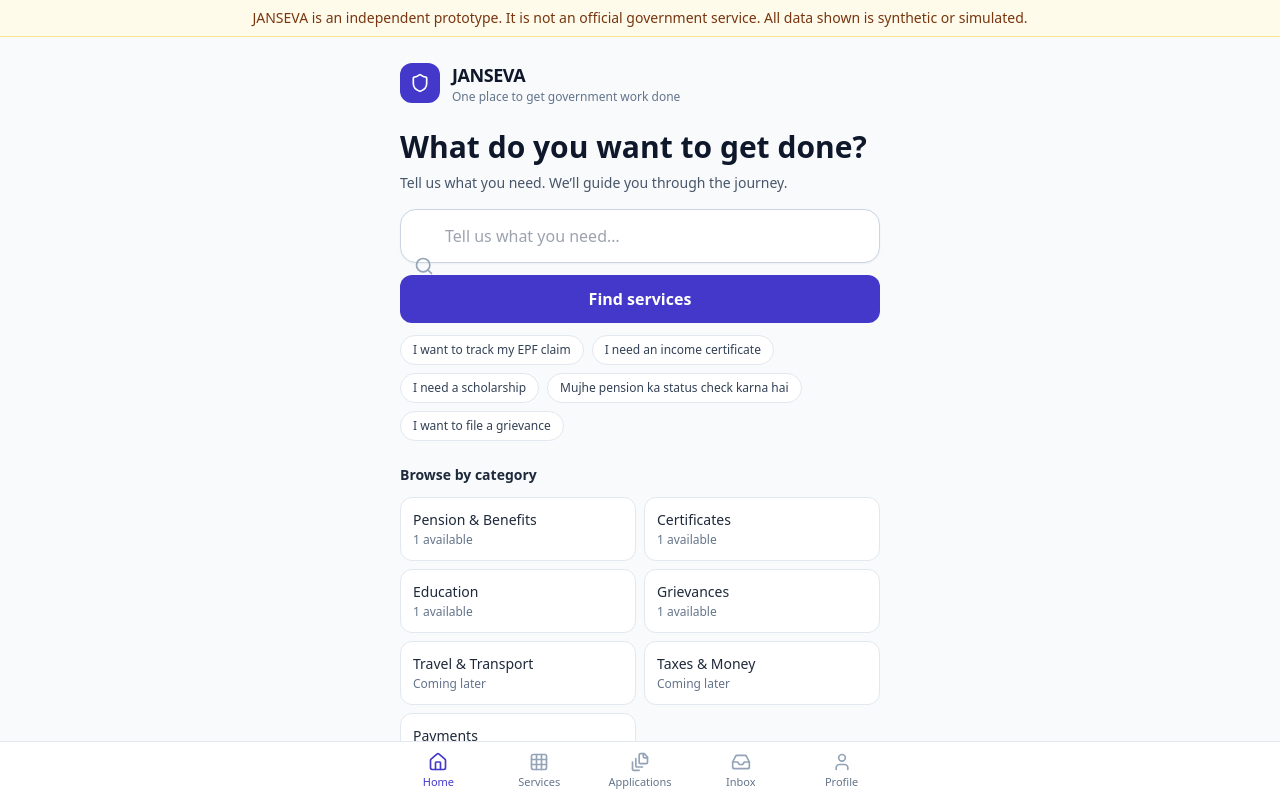
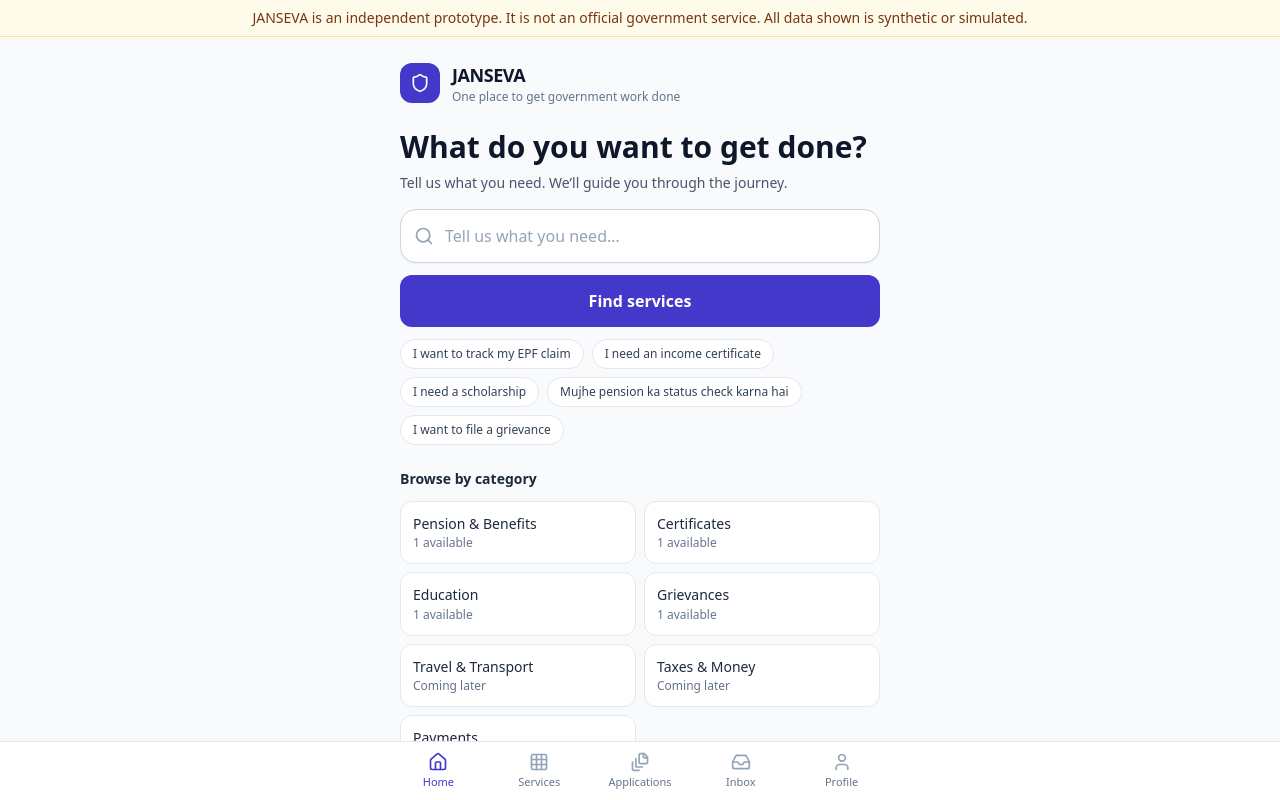
Before and after one commit to Aryan418-dev/my-epf, a Next.js app: page / in a window 1280 px wide. Shown: the top 800 px of the page. Built offline with nearby package versions, Linux system fonts and the light colour scheme.

Commit message:
UI fix: search icon inside input; cleaner category chips; hide overflow on filters

```diff
--- a/app/globals.css
+++ b/app/globals.css
@@ -13,3 +13,12 @@ body {
 .safe-pb {
   padding-bottom: env(safe-area-inset-bottom, 0px);
 }
+
+/* Hide scrollbar on horizontal category chips */
+.scrollbar-none {
+  -ms-overflow-style: none;
+  scrollbar-width: none;
+}
+.scrollbar-none::-webkit-scrollbar {
+  display: none;
+}
--- a/app/page.tsx
+++ b/app/page.tsx
@@ -37,12 +37,12 @@ export default function HomePage() {
       <Disclaimer />
 
       <header className="max-w-lg mx-auto px-4 pt-6 pb-2 flex items-center gap-3">
-        <div className="w-10 h-10 rounded-xl bg-indigo-700 flex items-center justify-center">
+        <div className="w-10 h-10 rounded-xl bg-indigo-700 flex items-center justify-center shrink-0">
           <Shield className="w-5 h-5 text-white" />
         </div>
-        <div>
+        <div className="min-w-0">
           <h1 className="text-lg font-bold text-slate-900 tracking-tight">JANSEVA</h1>
-          <p className="text-xs text-slate-500">One place to get government work done</p>
+          <p className="text-xs text-slate-500 truncate">One place to get government work done</p>
         </div>
       </header>
 
@@ -55,18 +55,24 @@ export default function HomePage() {
             Tell us what you need. We’ll guide you through the journey.
           </p>
 
-          <form onSubmit={onSubmit} className="relative">
-            <Search className="absolute left-3.5 top-1/2 -translate-y-1/2 w-5 h-5 text-slate-400" />
+          <form onSubmit={onSubmit} className="space-y-3">
+            <div className="relative">
+              <Search
+                className="pointer-events-none absolute left-3.5 top-1/2 -translate-y-1/2 w-5 h-5 text-slate-400"
+                aria-hidden
+              />
               <input
                 type="text"
                 value={query}
                 onChange={(e) => setQuery(e.target.value)}
                 placeholder="Tell us what you need…"
-              className="w-full pl-11 pr-4 py-3.5 rounded-2xl border border-slate-300 bg-white text-base focus:border-indigo-500 focus:ring-2 focus:ring-indigo-200 outline-none shadow-sm"
+                className="w-full pl-11 pr-4 py-3.5 rounded-2xl border border-slate-300 bg-white text-base text-slate-900 placeholder:text-slate-400 focus:border-indigo-500 focus:ring-2 focus:ring-indigo-200 outline-none shadow-sm"
+                autoComplete="off"
               />
+            </div>
             <button
               type="submit"
-              className="mt-3 w-full bg-indigo-700 hover:bg-indigo-800 text-white font-semibold py-3 rounded-xl"
+              className="w-full bg-indigo-700 hover:bg-indigo-800 active:bg-indigo-900 text-white font-semibold py-3.5 rounded-xl"
             >
               Find services
             </button>
@@ -81,7 +87,7 @@ export default function HomePage() {
                   setQuery(ex);
                   runSearch(ex);
                 }}
-                className="text-xs px-3 py-1.5 rounded-full bg-white border border-slate-200 text-slate-700 hover:border-indigo-300"
+                className="text-xs px-3 py-1.5 rounded-full bg-white border border-slate-200 text-slate-700 hover:border-indigo-300 active:bg-slate-50"
               >
                 {ex}
               </button>
@@ -99,10 +105,10 @@ export default function HomePage() {
                 <Link
                   key={s.id}
                   href={s.href}
-                  className="block bg-white rounded-2xl border border-slate-200 p-4 shadow-sm hover:border-indigo-300"
+                  className="block bg-white rounded-2xl border border-slate-200 p-4 shadow-sm hover:border-indigo-300 active:bg-slate-50"
                 >
                   <div className="flex items-start justify-between gap-2">
-                    <div>
+                    <div className="min-w-0">
                       <p className="font-semibold text-slate-900">{s.name}</p>
                       <p className="text-sm text-slate-600 mt-0.5">{s.description}</p>
                     </div>
@@ -126,9 +132,9 @@ export default function HomePage() {
                 <Link
                   key={c.id}
                   href={`/services?cat=${c.id}`}
-                  className="bg-white rounded-xl border border-slate-200 px-3 py-3 text-sm font-medium text-slate-800 hover:border-indigo-300"
+                  className="bg-white rounded-xl border border-slate-200 px-3 py-3 text-sm font-medium text-slate-800 hover:border-indigo-300 active:bg-slate-50"
                 >
-                  {c.name}
+                  <span className="block leading-snug">{c.name}</span>
                   <span className="block text-xs text-slate-500 font-normal mt-0.5">
                     {count > 0 ? `${count} available` : "Coming later"}
                   </span>
@@ -143,7 +149,7 @@ export default function HomePage() {
           <p className="text-sm text-slate-600">
             Discover → Understand → Apply → Track → Resolve. You don’t need to know which department owns the form.
           </p>
-          <div className="mt-3 flex flex-wrap gap-2">
+          <div className="mt-3 flex flex-wrap gap-3">
             <Link href="/login" className="text-sm font-medium text-indigo-700">
               Demo login →
             </Link>
--- a/app/services/page.tsx
+++ b/app/services/page.tsx
@@ -17,14 +17,14 @@ function ServicesList() {
       <Disclaimer />
       <div className="max-w-lg mx-auto px-4 pt-6">
         <h1 className="text-xl font-bold text-slate-900 mb-1">Services</h1>
-        <p className="text-sm text-slate-600 mb-5">
-          {catName ? catName : "All categories"} · Working prototypes are marked clearly
+        <p className="text-sm text-slate-600 mb-4">
+          {catName ? catName : "All categories"} · Working prototypes marked clearly
         </p>
 
-        <div className="flex gap-2 overflow-x-auto pb-3 mb-2 -mx-1 px-1">
+        <div className="flex gap-2 overflow-x-auto pb-3 mb-3 -mx-4 px-4 scrollbar-none">
           <Link
             href="/services"
-            className={`shrink-0 text-xs px-3 py-1.5 rounded-full border ${
+            className={`shrink-0 text-xs px-3 py-1.5 rounded-full border whitespace-nowrap ${
               !cat ? "bg-indigo-700 text-white border-indigo-700" : "bg-white text-slate-700 border-slate-200"
             }`}
           >
@@ -34,7 +34,7 @@ function ServicesList() {
             <Link
               key={c.id}
               href={`/services?cat=${c.id}`}
-              className={`shrink-0 text-xs px-3 py-1.5 rounded-full border ${
+              className={`shrink-0 text-xs px-3 py-1.5 rounded-full border whitespace-nowrap ${
                 cat === c.id ? "bg-indigo-700 text-white border-indigo-700" : "bg-white text-slate-700 border-slate-200"
               }`}
             >
@@ -47,7 +47,7 @@ function ServicesList() {
           {list.map((s) => (
             <li key={s.id}>
               {s.status === "coming" ? (
-                <div className="bg-slate-100 rounded-2xl border border-slate-200 p-4 opacity-80">
+                <div className="bg-slate-100 rounded-2xl border border-slate-200 p-4">
                   <p className="font-semibold text-slate-700">{s.name}</p>
                   <p className="text-sm text-slate-500 mt-0.5">{s.description}</p>
                   <span className="inline-block mt-2 text-[11px] font-medium px-2 py-0.5 rounded-full bg-slate-200 text-slate-600">
@@ -57,11 +57,11 @@ function ServicesList() {
               ) : (
                 <Link
                   href={s.href}
-                  className="block bg-white rounded-2xl border border-slate-200 p-4 shadow-sm hover:border-indigo-300"
+                  className="block bg-white rounded-2xl border border-slate-200 p-4 shadow-sm hover:border-indigo-300 active:bg-slate-50"
                 >
                   <p className="font-semibold text-slate-900">{s.name}</p>
                   <p className="text-sm text-slate-600 mt-0.5">{s.description}</p>
-                  <div className="flex flex-wrap gap-2 mt-2">
+                  <div className="flex flex-wrap items-center gap-2 mt-2">
                     <span className="text-[11px] font-medium px-2 py-0.5 rounded-full bg-green-50 text-green-700">
                       Working prototype
                     </span>
@@ -79,7 +79,7 @@ function ServicesList() {
 
 export default function ServicesPage() {
   return (
-    <Suspense fallback={<div className="p-8 text-center text-slate-500">Loading…</div>}>
+    <Suspense fallback={<div className="p-8 text-center text-slate-500 pb-24">Loading…</div>}>
       <ServicesList />
     </Suspense>
   );
```
Lines whose indentation alone changed are shown as unchanged.
